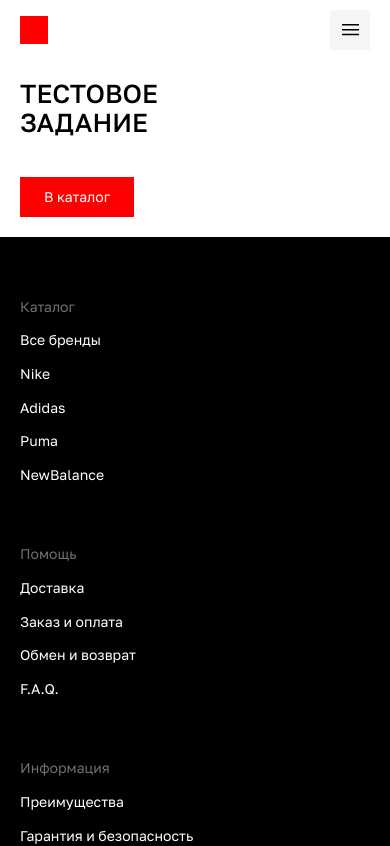
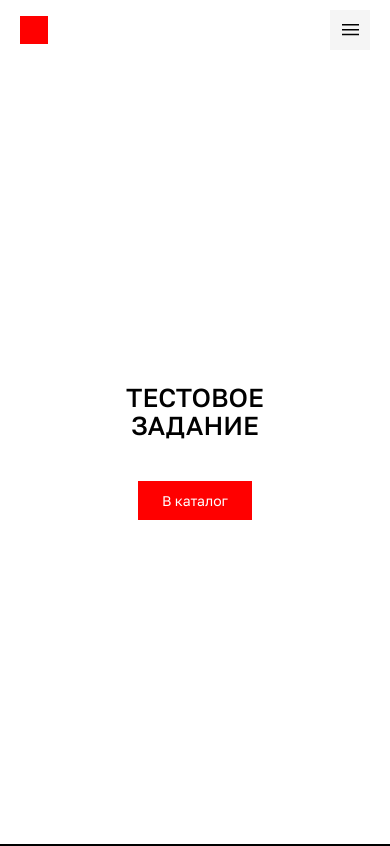
Before and after one commit to ecomeel/tapir-test, a Nuxt app: page / in a window 390 px wide. Shown: the top 846 px of the page. Built offline with nearby package versions, Linux system fonts and the light colour scheme.

Commit message:
feat(StartPage) - adjust mobile layout on start page

```diff
--- a/src/pages/index.vue
+++ b/src/pages/index.vue
@@ -18,8 +18,8 @@ import { TextButton } from '~/shared/ui/TextButton';
   display: flex;
   flex-direction: column;
   gap: 40px;
-  flex: 1;
   justify-content: center;
+  height: calc(100vh - 80px);
 
   &__title {
     font-size: 64px;
@@ -30,10 +30,13 @@ import { TextButton } from '~/shared/ui/TextButton';
 
   @media (max-width: 767px) {
     padding: 20px 0;
+    height: calc(100vh - 60px);
+    align-items: center;
 
     &__title {
       font-size: 26px;
       max-width: 220px;
+      text-align: center;
     }
   }
 }
```
